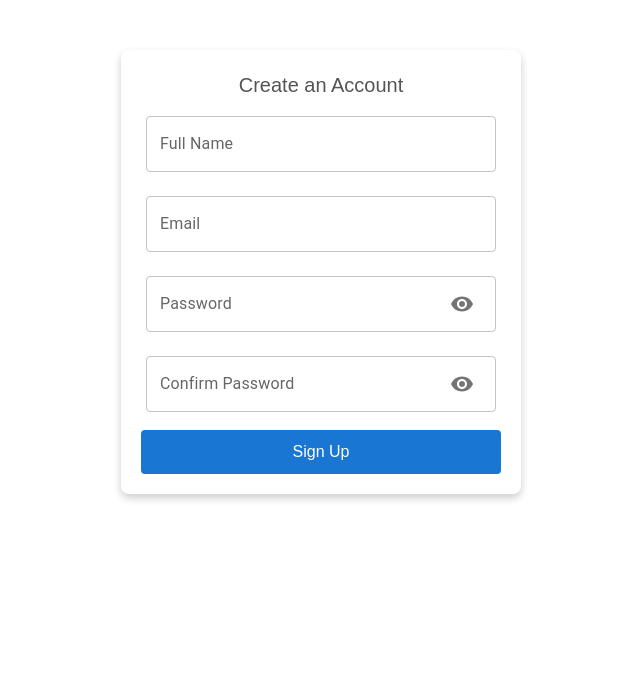
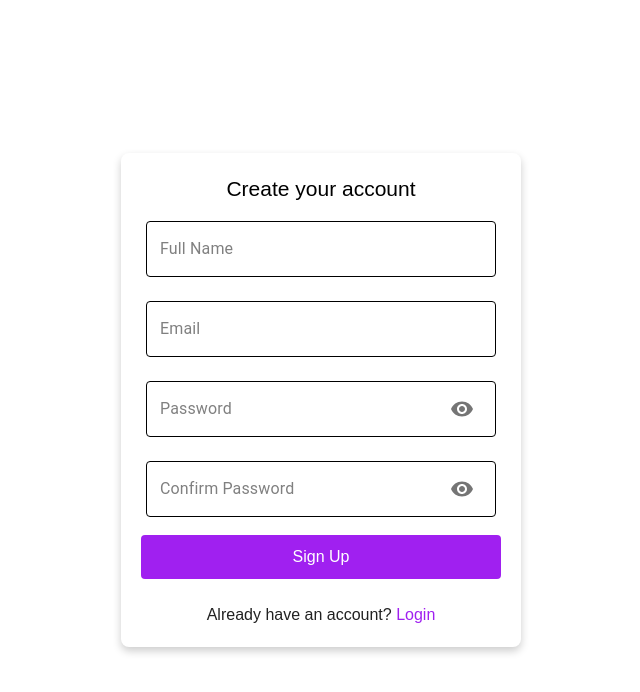
Before and after one commit to Gowthamahendiran/goal-tracker, a Next.js app: page /signup in a window 1280 px wide. Shown: the top 692 px of the page, without its empty margins (319-959 px from the left). Built offline with nearby package versions, Linux system fonts and the light colour scheme.

Commit message:
Updated Stylings for Login and Signup Page.

```diff
--- a/src/components/Authendication/Signup/page.tsx
+++ b/src/components/Authendication/Signup/page.tsx
@@ -3,6 +3,7 @@
 import { Card, IconButton, InputAdornment, TextField } from "@mui/material";
 import { useState } from "react";
 import { Visibility, VisibilityOff } from "@mui/icons-material";
+import Link from "next/link";
 
 export default function SignupForm() {
   const [name, setName] = useState("");
@@ -26,11 +27,13 @@ export default function SignupForm() {
   return (
     <div
       style={{
+        fontFamily: "Arial, sans-serif",
         display: "flex",
         flexDirection: "column",
         alignItems: "center",
-        margin: "50px",
-        fontFamily: "Arial, sans-serif",
+        justifyContent: "center",
+        height: "100vh",
+        margin: "0",
       }}
     >
       <Card
@@ -45,11 +48,32 @@ export default function SignupForm() {
           backgroundColor: "#ffffff",
         }}
       >
-        <h1 style={{ fontSize: "20px", color: "#555" }}>Create an Account</h1>
+        <h1 style={{ fontSize: "21px", color: "black" }}>
+          Create your account
+        </h1>
 
         {/* Name Input */}
         <TextField
-          sx={{ width: '350px'}}
+          sx={{
+            width: "350px",
+            "& .MuiOutlinedInput-root": {
+              "& fieldset": {
+                borderColor: "black",
+              },
+              "&:hover fieldset": {
+                borderColor: "black",
+              },
+              "&.Mui-focused fieldset": {
+                borderColor: "#A020F0",
+              },
+            },
+            "& .MuiInputLabel-root": {
+              color: "grey",
+            },
+            "& .MuiInputLabel-root.Mui-focused": {
+              color: "#A020F0",
+            },
+          }}
           value={name}
           onChange={(e) => setName(e.target.value)}
           label="Full Name"
@@ -59,7 +83,26 @@ export default function SignupForm() {
 
         {/* Email Input */}
         <TextField
-          sx={{ width: '350px'}}
+          sx={{
+            width: "350px",
+            "& .MuiOutlinedInput-root": {
+              "& fieldset": {
+                borderColor: "black",
+              },
+              "&:hover fieldset": {
+                borderColor: "black",
+              },
+              "&.Mui-focused fieldset": {
+                borderColor: "#A020F0",
+              },
+            },
+            "& .MuiInputLabel-root": {
+              color: "grey",
+            },
+            "& .MuiInputLabel-root.Mui-focused": {
+              color: "#A020F0",
+            },
+          }}
           value={email}
           onChange={(e) => setEmail(e.target.value)}
           label="Email"
@@ -69,7 +112,26 @@ export default function SignupForm() {
 
         {/* Password Input with Eye Icon */}
         <TextField
-          sx={{ width: '350px'}}
+          sx={{
+            width: "350px",
+            "& .MuiOutlinedInput-root": {
+              "& fieldset": {
+                borderColor: "black",
+              },
+              "&:hover fieldset": {
+                borderColor: "black",
+              },
+              "&.Mui-focused fieldset": {
+                borderColor: "#A020F0",
+              },
+            },
+            "& .MuiInputLabel-root": {
+              color: "grey",
+            },
+            "& .MuiInputLabel-root.Mui-focused": {
+              color: "#A020F0",
+            },
+          }}
           value={password}
           onChange={(e) => setPassword(e.target.value)}
           type={showPassword ? "text" : "password"}
@@ -89,7 +151,26 @@ export default function SignupForm() {
 
         {/* Confirm Password Input */}
         <TextField
-          sx={{ width: '350px'}}
+          sx={{
+            width: "350px",
+            "& .MuiOutlinedInput-root": {
+              "& fieldset": {
+                borderColor: "black",
+              },
+              "&:hover fieldset": {
+                borderColor: "black",
+              },
+              "&.Mui-focused fieldset": {
+                borderColor: "#A020F0",
+              },
+            },
+            "& .MuiInputLabel-root": {
+              color: "grey",
+            },
+            "& .MuiInputLabel-root.Mui-focused": {
+              color: "#A020F0",
+            },
+          }}
           value={confirmPassword}
           onChange={(e) => setConfirmPassword(e.target.value)}
           type={showPassword ? "text" : "password"}
@@ -107,12 +188,11 @@ export default function SignupForm() {
           }}
         />
 
-        {/* Sign Up Button */}
         <button
           style={{
             width: "100%",
             padding: "10px",
-            backgroundColor: "#1976d2",
+            backgroundColor: "#A020F0",
             color: "#ffffff",
             border: "none",
             borderRadius: "4px",
@@ -124,6 +204,18 @@ export default function SignupForm() {
         >
           Sign Up
         </button>
+        <br />
+        <p>
+          Already have an account?{" "}
+          <Link
+            href="/login"
+            style={{
+              color: "#A020F0",
+            }}
+          >
+            Login
+          </Link>
+        </p>
       </Card>
     </div>
   );
```
Also changed, not shown: src/components/Authendication/Login/page.tsx (+50 -7 lines), src/pages/login.tsx (added, +9 -0 lines).
